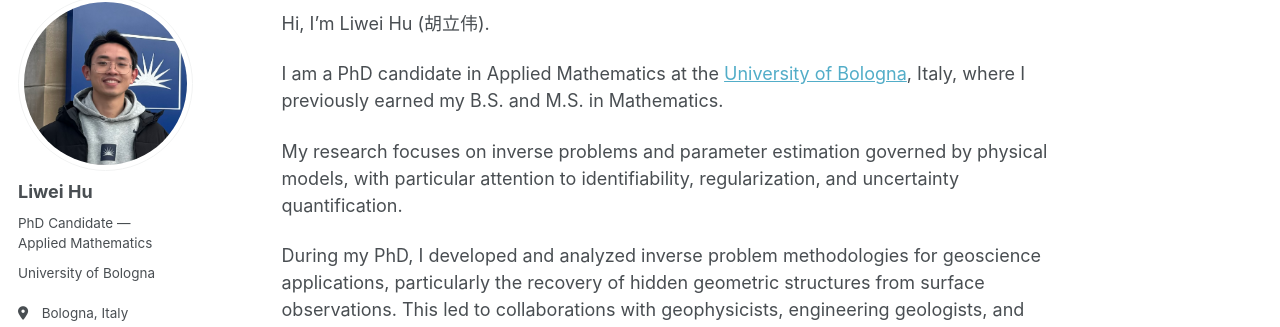
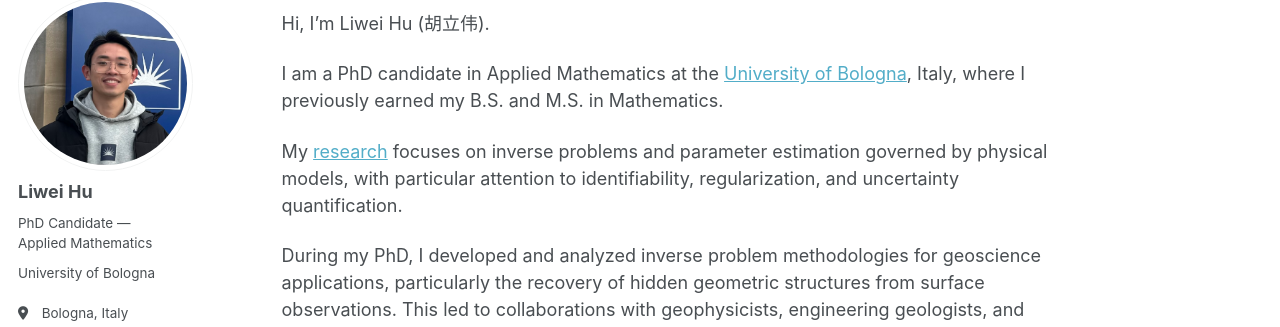
Before and after one commit to liweihu2/liweihu2.github.io, a Jekyll site: the page built from _pages/about.md, in a window 1280 px wide. Shown: the part 105-432 px from the top of the page. Built offline with Jekyll 4.4.1, drawn with Linux system fonts in a browser that asks for light colours; some web fonts are replaced; a script bundle is joined from its source files by our own code; library files that are not in the unit come from our copies; part of the change alters nothing that is shown.

```diff
--- a/_pages/about.md
+++ b/_pages/about.md
@@ -11,7 +11,7 @@ Hi, I'm Liwei Hu (胡立伟).
 
 I am a PhD candidate in Applied Mathematics at the [University of Bologna](https://www.unibo.it/sitoweb/liwei.hu2/en), Italy, where I previously earned my B.S. and M.S. in Mathematics.
 
-My research focuses on inverse problems and parameter estimation governed by physical models, with particular attention to identifiability, regularization, and uncertainty quantification.
+My [research](https://liweihu2.github.io/research/) focuses on inverse problems and parameter estimation governed by physical models, with particular attention to identifiability, regularization, and uncertainty quantification.
 
 During my PhD, I developed and analyzed inverse problem methodologies for geoscience applications, particularly the recovery of hidden geometric structures from surface observations. This led to collaborations with geophysicists, engineering geologists, and fellow mathematicians, as well as research visits to UC Berkeley and Case Western Reserve University.
 
```
